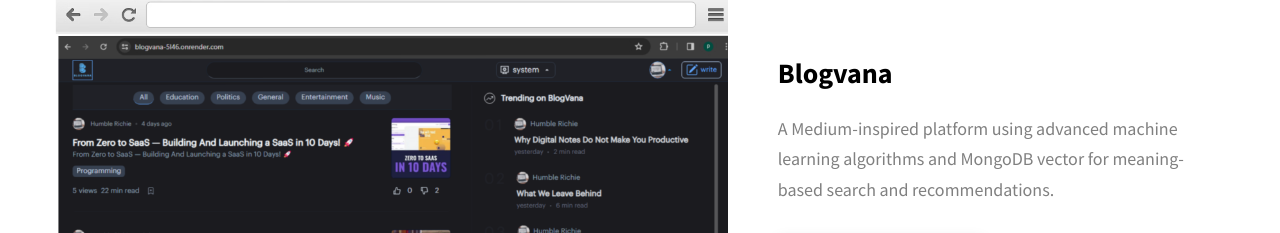
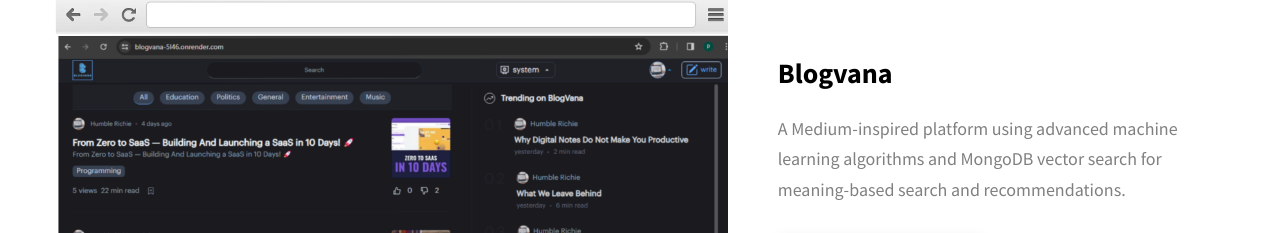
Before and after one commit to pascal-tech1/pascal-portfolio, a plain HTML site: page index.html in a window 1280 px wide. Shown: the part 2209-2442 px from the top of the page. Drawn offline with Linux system fonts and the light colour scheme.

Commit message:
corrected mongodb vector search

```diff
--- a/index.html
+++ b/index.html
@@ -222,8 +222,8 @@
 							<h3 class="projects__row-content-title">Blogvana</h3>
 							<p class="projects__row-content-desc">
 								A Medium-inspired platform using advanced machine learning
-								algorithms and MongoDB vector for meaning-based search and
-								recommendations.
+								algorithms and MongoDB vector search for meaning-based
+								search and recommendations.
 							</p>
 							<a
 								href="./project-1.html"
```
Also changed, not shown: project-1.html (+1 -0 lines).
